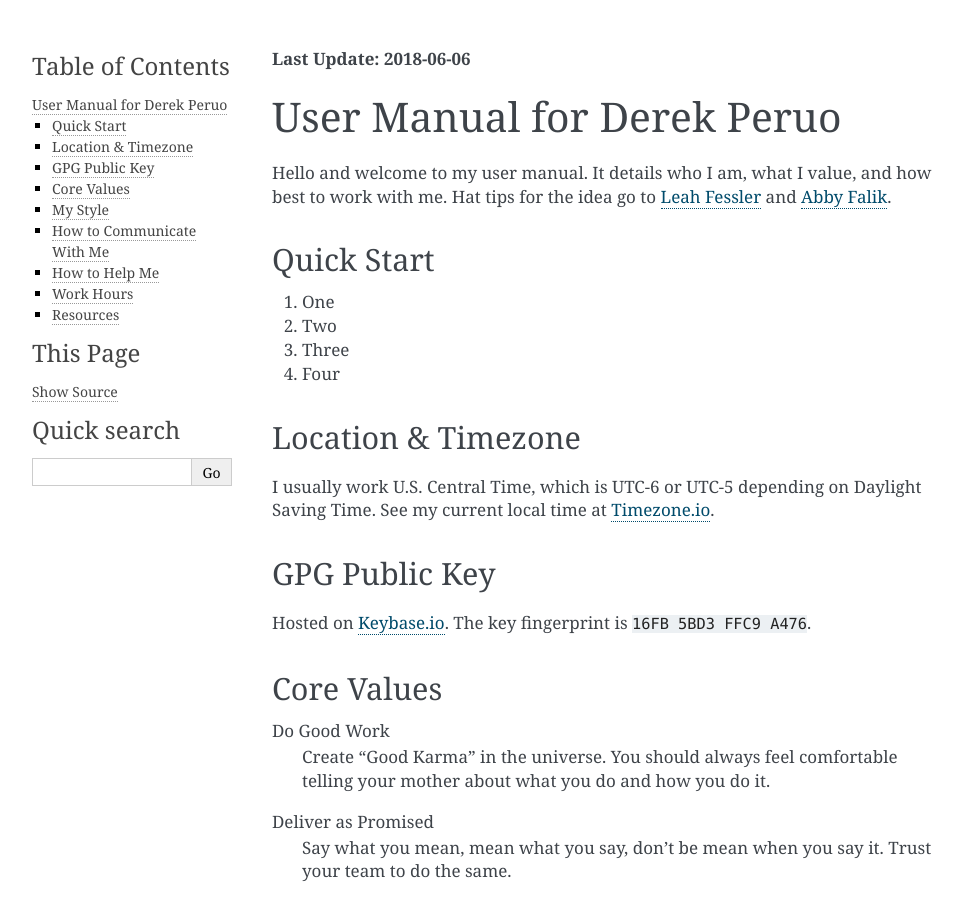
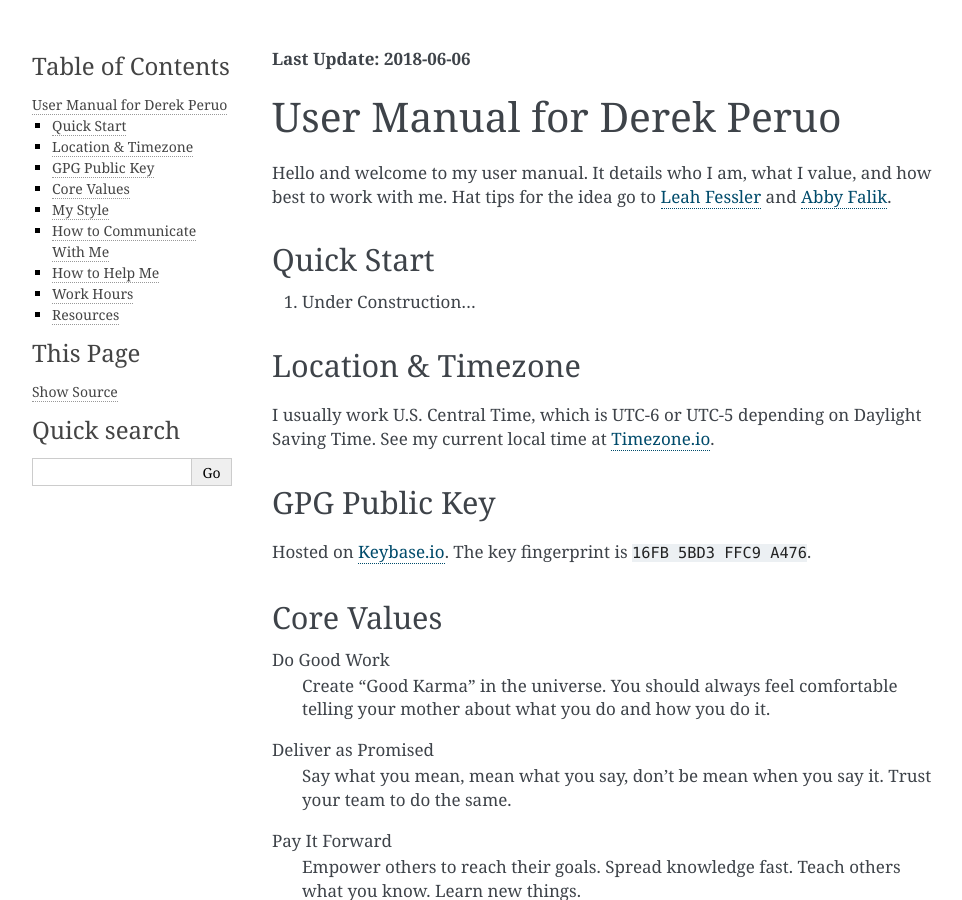
Before and after one commit to dperuo/about-me, a Sphinx documentation site: the page built from docs/index.rst, in a window 1280 px wide and 900 px high. Shown: the whole window, without its empty margins (148-1110 px from the left). Built offline with Sphinx 7.4.7, drawn with Linux system fonts in a browser that asks for light colours.

Commit message:
🚧 Quick Start is "Under Construction"

```diff
--- a/docs/quick-start.rst
+++ b/docs/quick-start.rst
@@ -1,7 +1,4 @@
 Quick Start
 -----------
 
-#. One
-#. Two
-#. Three
-#. Four
+#. Under Construction...
```
